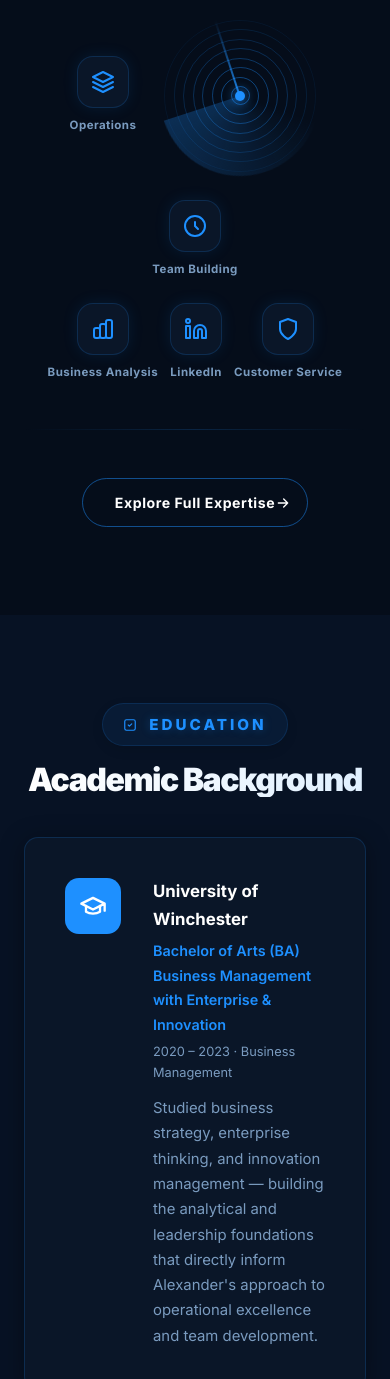
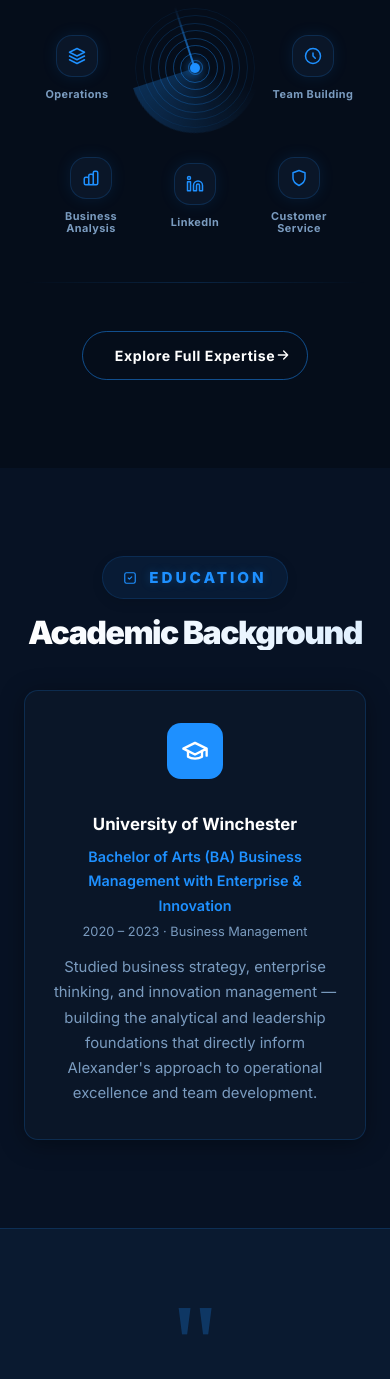
Before and after one commit to aqibjaved09/Alexander, a plain HTML site: page index.html in a window 390 px wide. Shown: the part 7695-9074 px from the top of the page. Drawn offline with nearby package versions, Linux system fonts and the light colour scheme.

Commit message:
Responsive setting

```diff
--- a/style.css
+++ b/style.css
@@ -963,11 +963,17 @@ p  { color: var(--muted); font-size: .93rem; line-height: 1.7; }
 
 /* responsive */
 @media (max-width: 640px) {
-  .radar-row { flex-wrap: wrap; justify-content: center; gap: .75rem; }
-  .radar-row-mid { gap: 1.5rem; }
-  .radar-core { width: 160px; height: 160px; }
-  .radar-sweep { width: 80px; }
-  .radar-circle { width: calc(var(--s) * 19px); height: calc(var(--s) * 19px); }
+  .radar-row { flex-wrap: nowrap; justify-content: center; gap: 0.25rem; width: 100%; padding: 0 0.5rem; }
+  .radar-icon-box { flex: 1; min-width: 0; max-width: 100px; }
+  .radar-icon-box span { font-size: 0.68rem; white-space: normal; line-height: 1.1; display: block; margin-top: 4px; }
+  .radar-icon { width: 42px; height: 42px; margin: 0 auto; }
+  .radar-icon svg { width: 18px; height: 18px; }
+  .radar-row-mid { gap: 0.5rem; }
+  .radar-core { width: 130px; height: 130px; }
+  .radar-sweep { width: 65px; }
+  .radar-circle { width: calc(var(--s) * 15px); height: calc(var(--s) * 15px); }
+
+  .edu-degree { font-size: 0.85rem; padding: 0 10px; word-break: break-word; }
 }
 
 /* ===== EDUCATION ===== */
@@ -1039,6 +1045,16 @@ cite { font-size: .85rem; color: var(--blue); font-style: normal; font-weight: 6
   .contact-grid { grid-template-columns: 1fr; gap: 2rem; }
 }
 @media (max-width: 640px) {
+  .edu-card {
+    flex-direction: column;
+    gap: 1.5rem;
+    padding: 2rem 1.5rem;
+    align-items: center;
+    text-align: center;
+  }
+  .edu-icon {
+    margin-bottom: 0.5rem;
+  }
   .nav-links {
     display: none; flex-direction: column; position: absolute;
     top: 100%; left: 0; right: 0;
```
